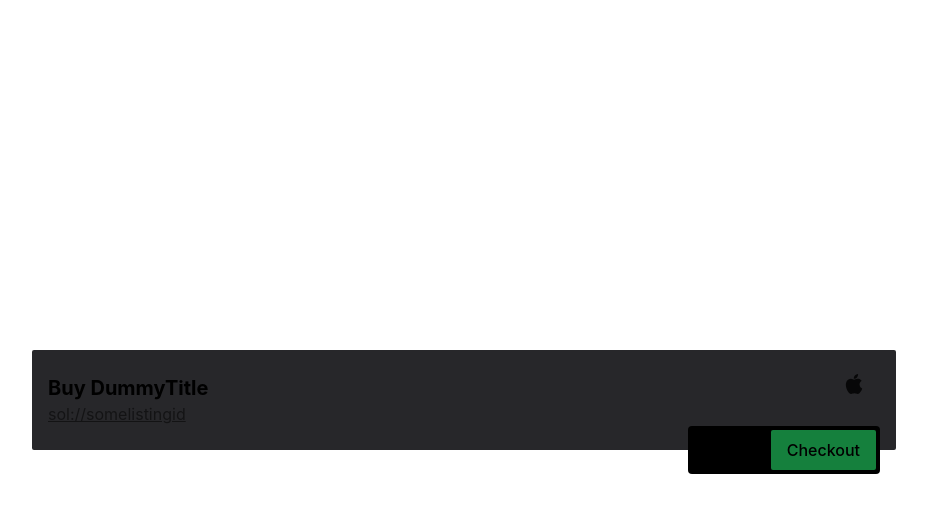
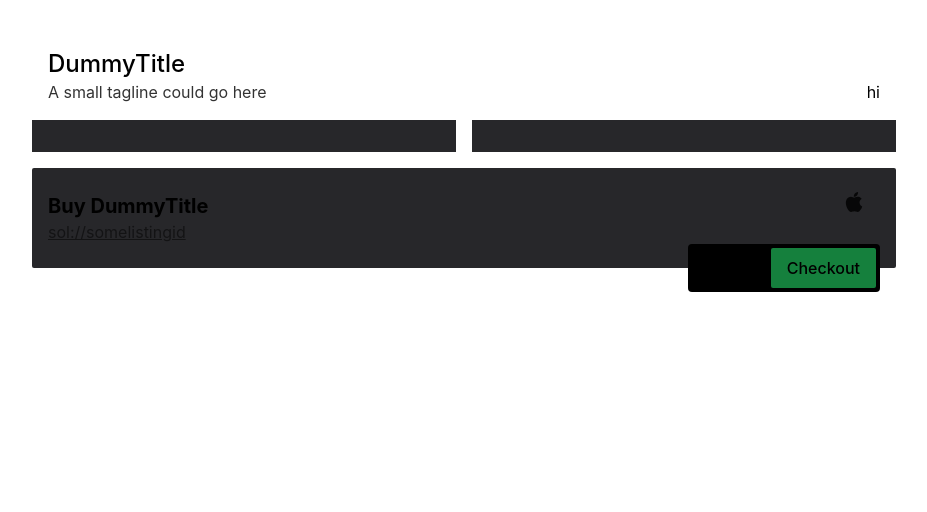
Before and after one commit to strangemoodfoundation/checkout, a Next.js app: page / in a window 1280 px wide. Shown: the top 512 px of the page, without its empty margins (176-1103 px from the left). Built offline with nearby package versions, Linux system fonts and the light colour scheme.

Commit message:
add layout

```diff
--- a/pages/index.tsx
+++ b/pages/index.tsx
@@ -3,7 +3,23 @@ import { AppleSVG, WindowsSVG } from "../components/icons";
 
 export default function Checkout() {
   return (
-    <div className="h-full w-full flex p-4 items-center max-w-4xl m-auto">
+    <div className="h-full w-full flex flex-col p-4 items-center pt-12 max-w-4xl m-auto">
+      <div className="flex flex-row w-full items-end pb-4 px-4">
+        <div className="w-full flex flex-col">
+          <h1 className="text-2xl font-medium ">DummyTitle</h1>
+          <p className="opacity-80">A small tagline could go here</p>
+        </div>
+        <div className="">hi</div>
+      </div>
+      <div className="flex flex-row w-full pb-4">
+        <div className="flex flex-col pr-4 flex-1 w-full">
+          <div className="bg-gray-800 h-full w-full h-64 p-4"></div>
+        </div>
+        <div className="flex flex-col flex-1 w-full">
+          <div className="bg-gray-800 h-full w-full h-64 p-4"></div>
+        </div>
+      </div>
+
       <div className="relative bg-gray-800 flex flex-row justify-between items-center p-4 w-full rounded-sm">
         <div className="mr-4 flex flex-col">
           <div className="font-bold text-xl">Buy DummyTitle</div>
```
